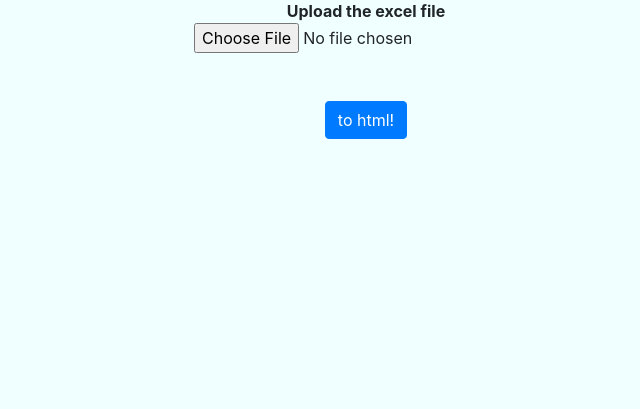
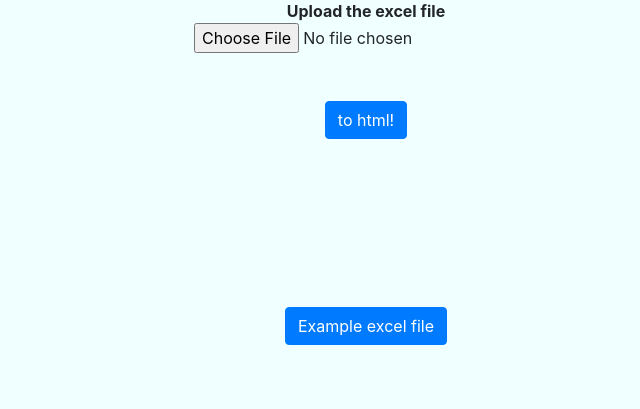
Before and after one commit to ckl95/Fluitschema, a Flask app: page /to_html in a window 1280 px wide. Shown: the part 125-534 px from the top of the page, without its empty margins (274-914 px from the left). Run offline with Flask 2, Linux system fonts and the light colour scheme; some libraries are stand-ins or nearby versions.

Commit message:
add example, background-color:red

```diff
--- a/application.py
+++ b/application.py
@@ -339,7 +339,7 @@ def register():
 
 @app.route("/to_html", methods=["GET", "POST"])
 def to_html():
-    if request.method == "POST":
+    if request.method == "POST" and "excel_file" in request.form:
 
         # if file is missing
         if 'excel_file' not in request.files:
@@ -357,5 +357,9 @@ def to_html():
         output.seek(0)
         return send_file(output, as_attachment=True, attachment_filename='new.txt')
 
+    elif request.method == "POST" and "example" in request.form:
+
+        send_file("5-okt.xlsx", as_attachment=True, attachment_filename="example_file.xlsx")
+
     else:
         return render_template("to_html.html")
--- a/templates/to_html.html
+++ b/templates/to_html.html
@@ -5,6 +5,7 @@
 {% endblock %}
 
 {% block main %}
+<body background-color:red>
     <form action="/to_html" method="post" enctype="multipart/form-data">
         <b>Upload the excel file</b>
         <div>
@@ -13,5 +14,18 @@
         <br />
         <br />
         <button class="btn btn-primary" type="submit">to html! </button>
+        <br />
+        <br />
+        <br />
+        <br />
+        <br />
+        <br />
+        <br />
+        <br />
+        <form action="/change" method="post" enctype="multipart/form-data">
+            <div>
+                <button class="btn btn-primary" type="submit" name="example" value="example">Example excel file </button>
+            </div>
     </form>
+</body>
 {% endblock %}
```
Also changed, not shown: 1 other file. Lines whose indentation alone changed are shown as unchanged.
